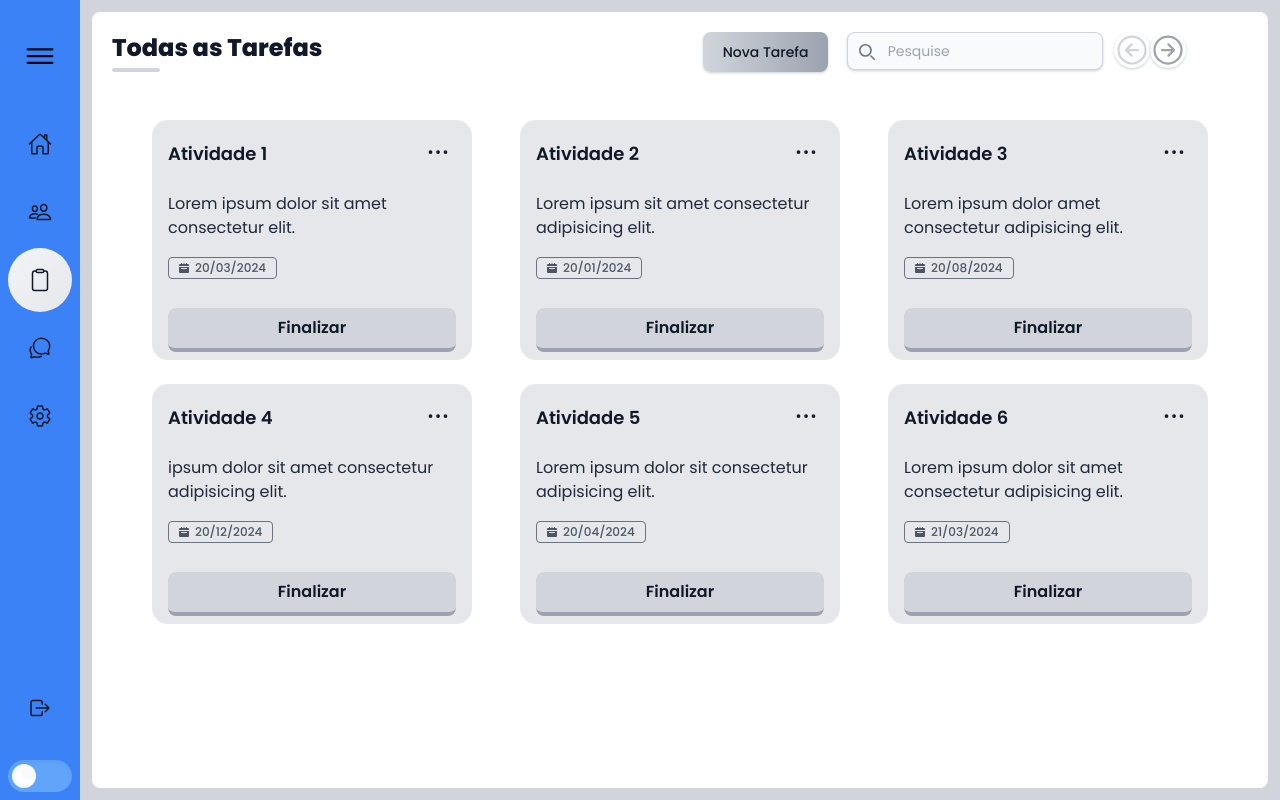
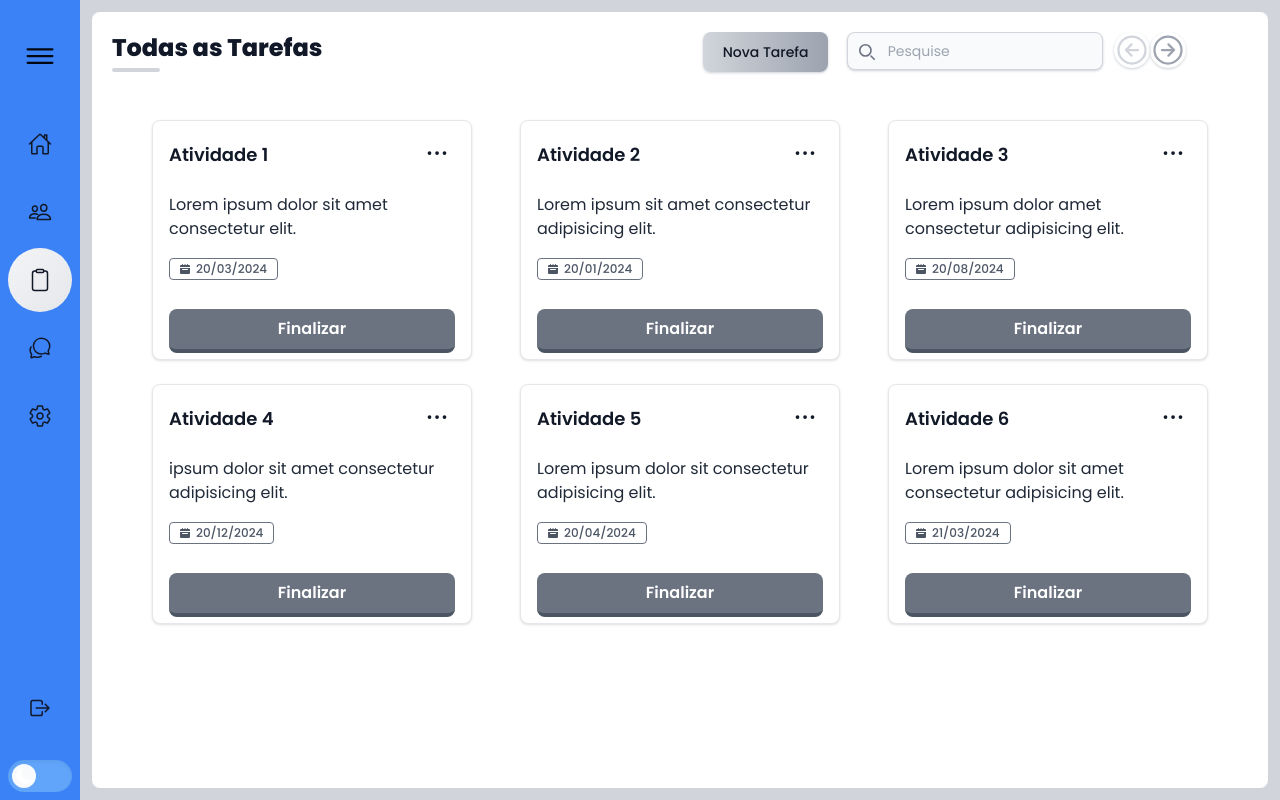
Before and after one commit to joselucas77/projeto-escolar, a Next.js app: page /tasks in a window 1280 px wide. Shown: the top 800 px of the page. Built offline with nearby package versions, Linux system fonts and the light colour scheme.

Commit message:
update task collors

```diff
--- a/components/navbar/header.tsx
+++ b/components/navbar/header.tsx
@@ -9,7 +9,7 @@ const Header = () => {
     <li className="relative my-6">
       <div className="relative flex whitespace-nowrap">
         <button
-          className="relative flex items-center justify-center min-w-16 h-16 duration-500 text-gray-950 text-4xl hover:bg-blue-400 rounded-full dark:hover:bg-blue-800 dark:text-gray-300"
+          className="relative flex items-center justify-center min-w-16 h-16 text-gray-950 text-4xl rounded-full dark:text-gray-300"
           onClick={toggleNavbar}
         >
           {navbarActive ? (
@@ -18,7 +18,7 @@ const Header = () => {
             <IoMenuOutline className="z-10" />
           )}
         </button>
-        <div className="relative flex h-16 text-gray-900 text-2xl font-semibold items-center pl-2 uppercase tracking-wider duration-500 dark:text-gray-300">
+        <div className="relative flex h-16 text-gray-900 text-2xl font-semibold items-center pl-2 uppercase tracking-wider dark:text-gray-300">
           SIE
         </div>
       </div>
--- a/components/navbar/index.tsx
+++ b/components/navbar/index.tsx
@@ -9,7 +9,7 @@ const Navbar = () => {
   const { navbarActive } = useAppContext();
   return (
     <nav
-      className={`absolute h-screen px-2 text-gray-900 bg-blue-500 overflow-hidden  duration-500 dark:text-white dark:bg-blue-900 ${
+      className={`absolute h-screen px-2 text-gray-900 bg-blue-500 overflow-hidden duration-500 dark:text-white dark:bg-blue-900 ${
         navbarActive ? "w-60" : "w-20"
       }`}
     >
--- a/components/navbar/sign-out.tsx
+++ b/components/navbar/sign-out.tsx
@@ -6,10 +6,10 @@ const SignOut = () => {
   return (
     <li className="relative hover:bg-gradient-to-bl hover:from-gray-100 hover:to-gray-200 dark:hover:bg-gradient-to-bl dark:hover:from-gray-900 dark:hover:to-gray-800 rounded-full mb-1">
       <Link href="/login" className="relative flex whitespace-nowrap">
-        <div className="relative flex items-center justify-center min-w-16 h-16 text-2xl duration-500 text-gray-900 dark:text-gray-100">
+        <div className="relative flex items-center justify-center min-w-16 h-16 text-2xl text-gray-900 dark:text-gray-100">
           <IoLogOutOutline />
         </div>
-        <div className="relative flex h-16 text-base font-medium items-center pl-2 uppercase tracking-wider duration-500 text-gray-900 dark:text-gray-100">
+        <div className="relative flex h-16 text-base font-medium items-center pl-2 uppercase tracking-wider text-gray-900 dark:text-gray-100">
           Sair
         </div>
       </Link>
--- a/components/tasks/card-task/dropdown.tsx
+++ b/components/tasks/card-task/dropdown.tsx
@@ -45,7 +45,7 @@ const Dropdown = ({ title, description, date }: Task) => {
   return (
     <div className="absolute top-8 right-4 -translate-y-2/4" ref={dropdownRef}>
       <button
-        className="inline-flex items-center p-2 text-sm font-medium text-center text-gray-900 bg-gray-200 rounded-lg hover:bg-white focus:ring-4 focus:outline-none dark:text-white focus:ring-gray-50 dark:bg-gray-700 dark:hover:bg-gray-600 dark:focus:ring-gray-600"
+        className="inline-flex items-center p-2 text-sm font-medium text-center text-gray-900 bg-white rounded-lg hover:bg-gray-100 dark:text-white dark:bg-gray-700 dark:hover:bg-gray-600"
         type="button"
         onClick={toggleDropdown}
       >
@@ -62,12 +62,12 @@ const Dropdown = ({ title, description, date }: Task) => {
       <div
         className={`${
           isOpen ? "block" : "hidden"
-        } absolute top-10 left-0 mt-2 w-24 bg-white rounded-lg shadow-lg dark:bg-gray-600`}
+        } absolute top-10 left-0 mt-2 w-24 bg-white rounded-lg shadow-lg dark:bg-gray-700`}
       >
-        <ul className="py-2 text-sm text-gray-700 dark:text-gray-200">
+        <ul className="py-2 text-sm text-gray-900 dark:text-gray-50">
           <li>
             <button
-              className="block px-4 py-2 hover:text-gray-900 dark:hover:text-white"
+              className="block w-full py-2 hover:bg-gray-100 dark:hover:bg-gray-600"
               onClick={openFormModal}
             >
               Editar
@@ -75,7 +75,7 @@ const Dropdown = ({ title, description, date }: Task) => {
           </li>
           <li>
             <button
-              className="block px-4 py-2 hover:text-gray-900 dark:hover:text-white"
+              className="block w-full py-2 hover:bg-gray-100 dark:hover:bg-gray-600"
               onClick={openPopUpModal}
             >
               Deletar
--- a/components/tasks/card-task/finish-task.tsx
+++ b/components/tasks/card-task/finish-task.tsx
@@ -6,7 +6,7 @@ const FinishTask = () => {
   return (
     <div className="flex flex-col justify-end text-center mt-3">
       <button
-        className="font-semibold cursor-pointer transition-all bg-gray-300 text-gray-900 px-6 py-2 rounded-lg border-gray-400 border-b-[4px] hover:brightness-110 hover:-translate-y-[1px] hover:border-b-[6px]
+        className="font-semibold cursor-pointer transition-all text-white bg-gray-500 px-6 py-2 rounded-lg border-gray-600 border-b-[4px] hover:brightness-110 hover:-translate-y-[1px] hover:border-b-[6px]
         active:border-b-[2px] active:brightness-90 active:translate-y-[2px] dark:bg-gray-800 dark:border-gray-900 dark:text-white"
         onClick={handleTaskCompleted}
       >
--- a/components/tasks/card.tsx
+++ b/components/tasks/card.tsx
@@ -11,7 +11,7 @@ const CardTasks = () => {
       {currentItems.map((item) => (
         <div
           key={item.id}
-          className="py-5 px-4 rounded-2xl bg-gray-200 dark:bg-gray-700 h-60 w-80 flex flex-col gap-4 relative"
+          className="py-5 px-4 bg-white border border-gray-200 rounded-lg shadow dark:bg-gray-700 dark:border-gray-600 h-60 w-80 flex flex-col gap-4 relative"
         >
           <Content
             title={item.title}
```
